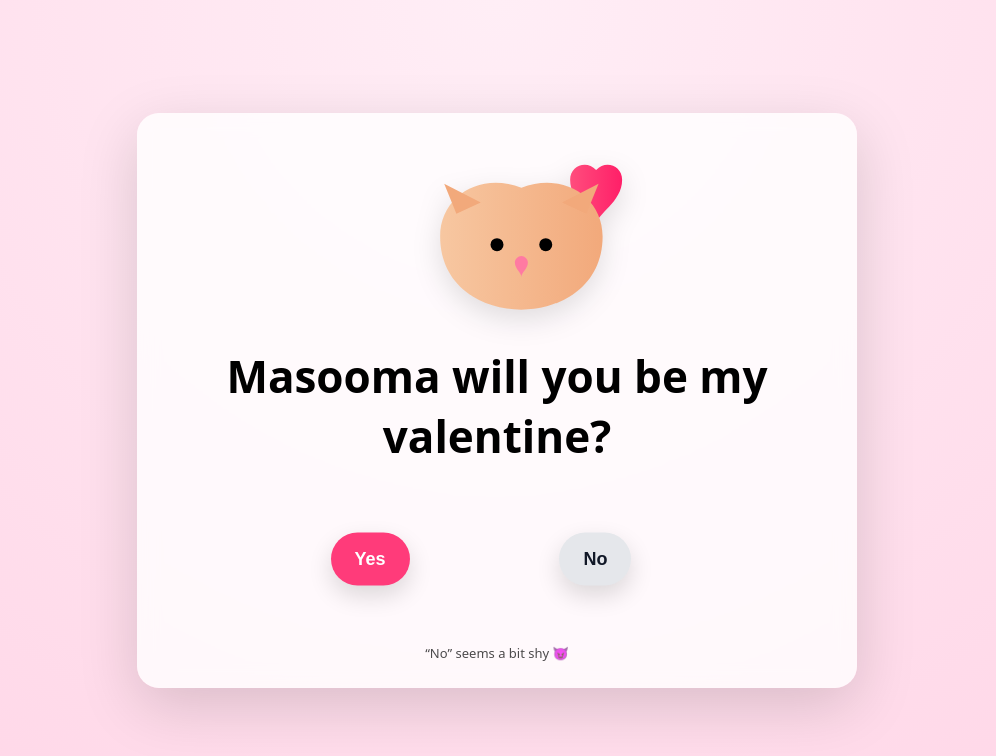
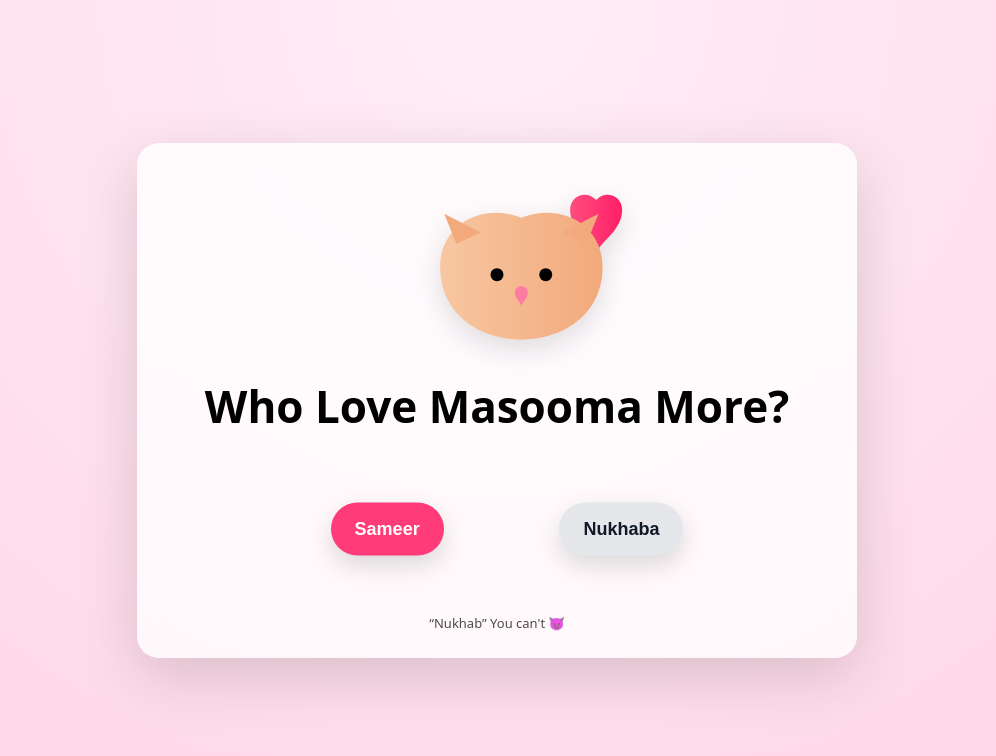
Before and after one commit to sameertahir298-beep/Masooma, a plain HTML site: page index.html in a window 1280 px wide. Shown: the whole page, without its empty margins (143-1139 px from the left). Drawn offline with nearby package versions, Linux system fonts and the light colour scheme.

Commit message:
Update index.html

```diff
--- a/index.html
+++ b/index.html
@@ -3,7 +3,7 @@
 <head>
   <meta charset="UTF-8" />
   <meta name="viewport" content="width=device-width, initial-scale=1, viewport-fit=cover" />
-  <title>Will you be my Valentine?</title>
+  <title>Who Love's Masooma More?</title>
 
   <!-- Confetti library -->
   <script src="https://cdn.jsdelivr.net/npm/canvas-confetti@1.9.3/dist/confetti.browser.min.js"></script>
@@ -171,15 +171,15 @@
             fill="#ff7aa2"/>
     </svg>
 
-    <h1>Masooma will you be my valentine?</h1>
+    <h1>Who Love Masooma More?</h1>
 
     <section class="button-zone" id="zone">
-      <button id="yesBtn">Yes</button>
-      <button id="noBtn">No</button>
+      <button id="yesBtn">Sameer</button>
+      <button id="noBtn">Nukhaba</button>
     </section>
 
     <!-- HINT -->
-    <div class="hint" id="hint">“No” seems a bit shy 😈</div>
+    <div class="hint" id="hint">“Nukhab” You can't 😈</div>
 
     <section class="result" id="result">
       <h2>YAY! 🎉</h2>
```
